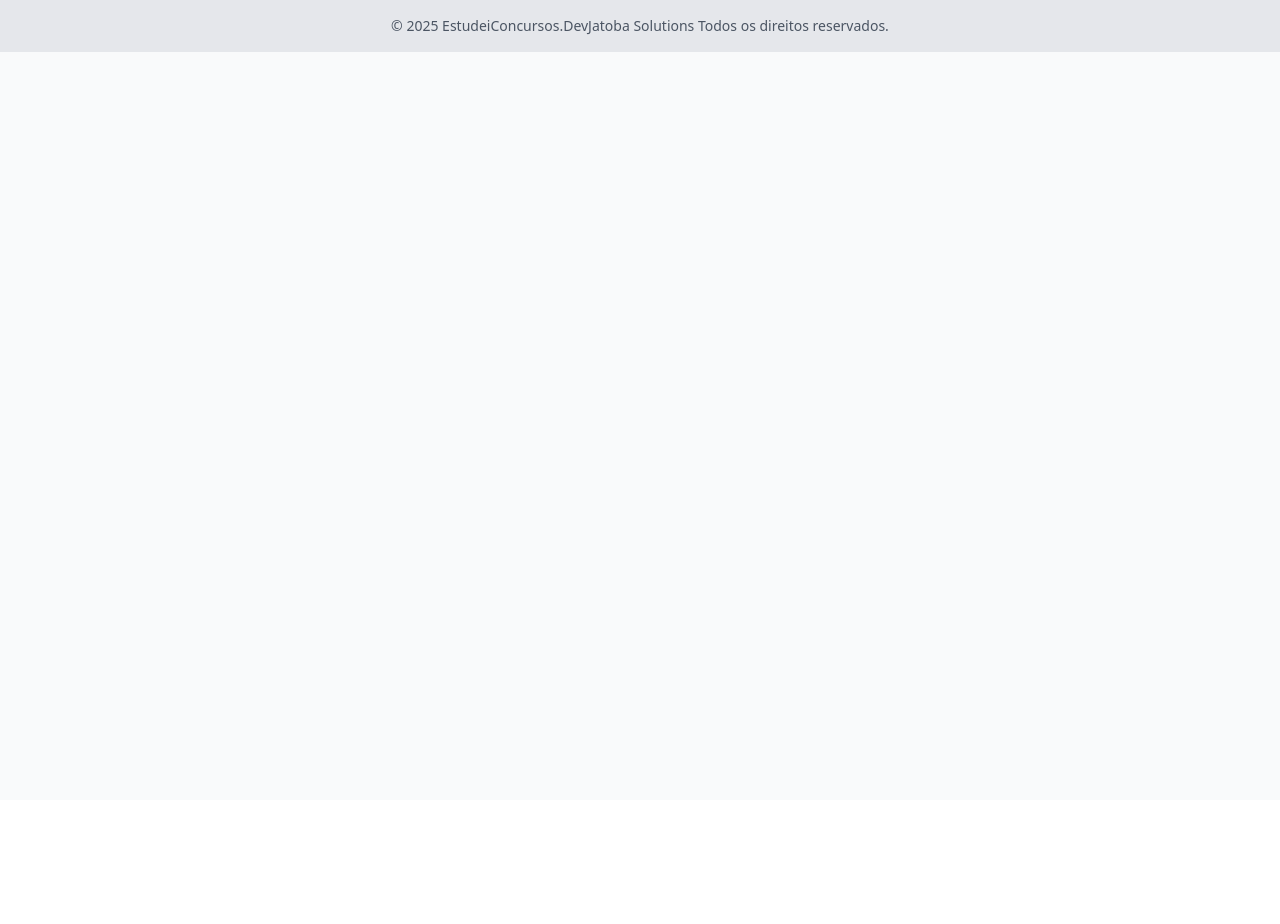
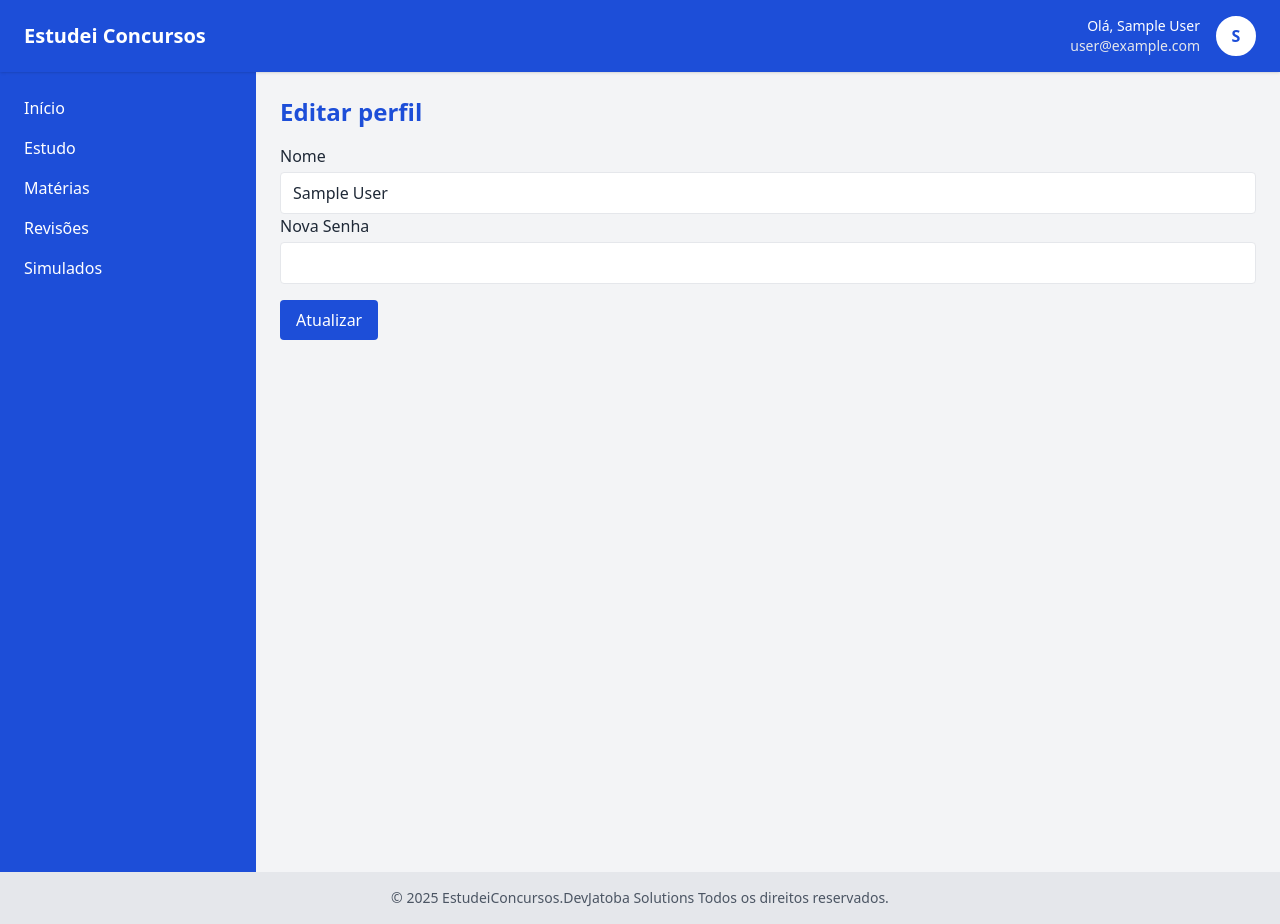
Before and after one commit to brjatoba92/estudei-concursos, a React (Create React App) app: page /change-name-pwd in a window 1280 px wide. Before the commit the page ends 800 px from the top, so only its background shows below. Built offline with nearby package versions, Linux system fonts and the light colour scheme; no server answers; sample sign-in values are in the browser's storage.

Commit message:
Created ChangeNamePwd Page

```diff
--- a/src/components/Header.jsx
+++ b/src/components/Header.jsx
@@ -47,11 +47,11 @@ function Header({ user }) {
                 Perfil
               </Link>
               <Link
-                to="/perfil"
+                to="/change-name-pwd"
                 className="block px-4 py-2 hover:bg-gray-100"
                 onClick={() => setMenuOpen(false)}
               >
-                Alterar Nome e Senha
+                Editar perfil
               </Link>
               <Link
                 to="/settings"
--- /dev/null
+++ b/src/pages/ChangeNamePassword.jsx
@@ -0,0 +1,71 @@
+import React, {useState} from "react";
+import Layout from "../components/Layout";
+import { auth } from "../firebase/firebaseConfig";
+import { updateProfile, updatePassword } from "firebase/auth";
+
+function ChangeNamePassword() {
+    const user = auth.currentUser;
+    const [nome, setNome] = useState(user?.displayName || "");
+    const [novaSenha, setNovaSenha] = useState("");
+    const [mensagem, setMensagem] = useState("");
+
+    const handleAtualizar = async (e) => {
+        e.preventDefault();
+
+        try {
+            // atualiza o nome
+            if (nome && nome !== user.displayName) {
+                await updateProfile(user, { displayName: nome });
+            }
+            // atualiza senha
+            if (novaSenha.lenght >= 6){
+                await updatePassword(user, novaSenha);
+            } else if (novaSenha.lenght > 0 && novaSenha.lenght < 6) {
+                setMensagem("A senha deve conter pelo menos 6 caracteres");
+            }
+            setMensagem("Dados atualizados com sucesso!");
+        } catch (error) {
+            if (error.code === "auth/requires-recent-login") {
+                setMensagem("A senha deve conter pelo menos 6 caracteres");
+            }else {
+                setMensagem("Erro ao atualizar os dados." + error.message)
+            };
+        }
+    };
+
+    return (
+        <Layout>
+            <h2 className="text-2xl font-bold text-blue-700 mb-4">Editar perfil</h2>
+            <form onSubmit={handleAtualizar}>
+                <div>
+                    <label className="block font-medium mb-1">Nome</label>
+                    <input
+                        type="text"
+                        value={nome}
+                        onChange={(e) => setNome(e.target.value)}
+                        className="w-full border rounded px-3 py-2"
+                        required
+                    />
+                </div>
+                <div>
+                    <label className="block font-medium mb-1">Nova Senha</label>
+                    <input
+                        type="password"
+                        value={novaSenha}
+                        onChange={(e) => setNovaSenha(e.target.value)}
+                        className="w-full border rounded px-3 py-2"
+                    />
+                </div>
+                <button
+                    type="submit"
+                    className="bg-blue-700 text-white px-4 py-2 rounded mt-4"
+                >
+                    Atualizar
+                </button>
+                {mensagem && <p className="text-red-500 mt-2">{mensagem}</p>}
+            </form>
+        </Layout>
+    );
+}
+
+export default ChangeNamePassword;
--- a/src/routes/AppRoutes.jsx
+++ b/src/routes/AppRoutes.jsx
@@ -12,6 +12,7 @@ import Dashboard from "../pages/Dashboard";
 import PrivateRoute from "./PrivateRoute";
 import Perfil from "../pages/Perfil";
 import Questoes from "../pages/Questoes";
+import ChangeNamePassword from "../pages/ChangeNamePassword";
 
 function AppRoutes() {
     return (
@@ -52,6 +53,14 @@ function AppRoutes() {
                     </PrivateRoute>
                 }
             />
+            <Route
+                path="/change-name-pwd"
+                element={
+                    <PrivateRoute>
+                        <ChangeNamePassword />
+                    </PrivateRoute>
+                }
+            />
         </Routes>
     );
 }
```
